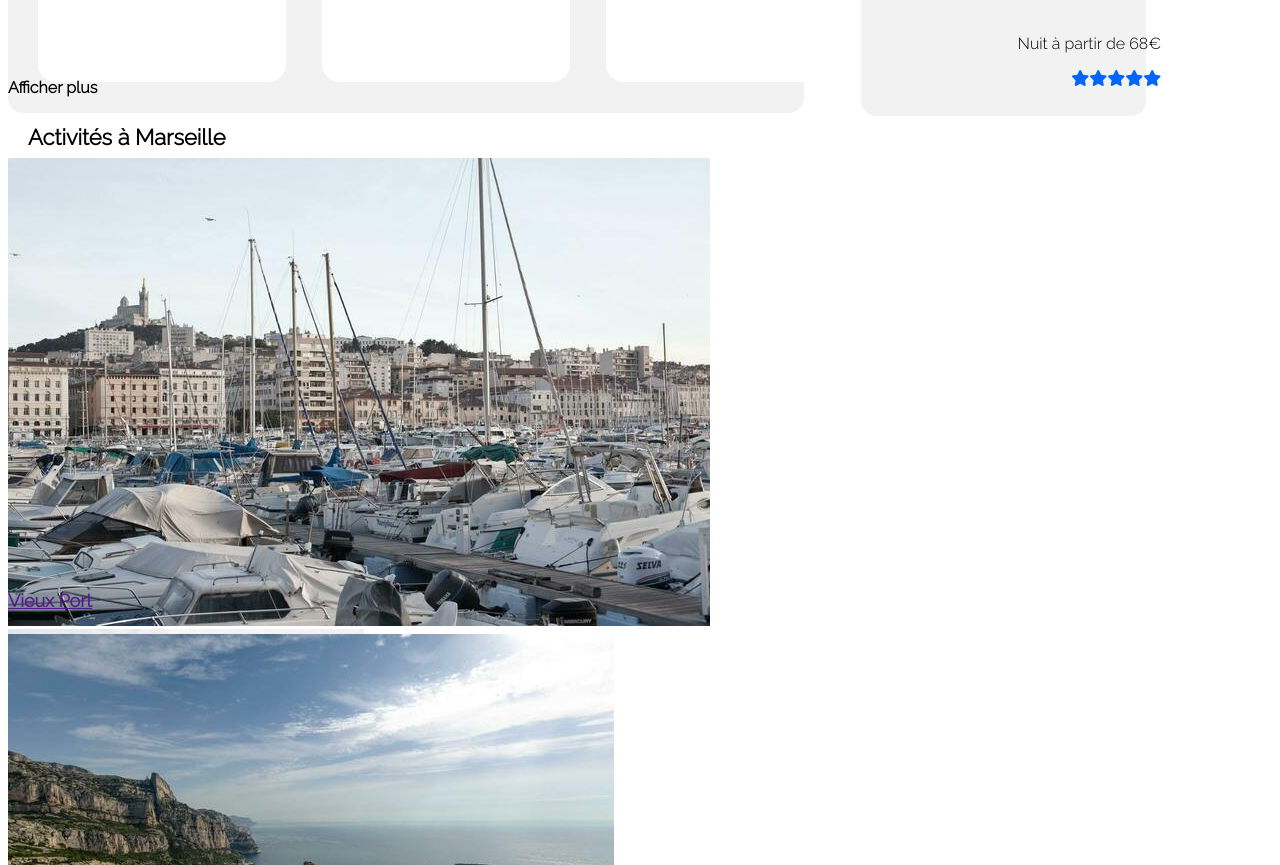
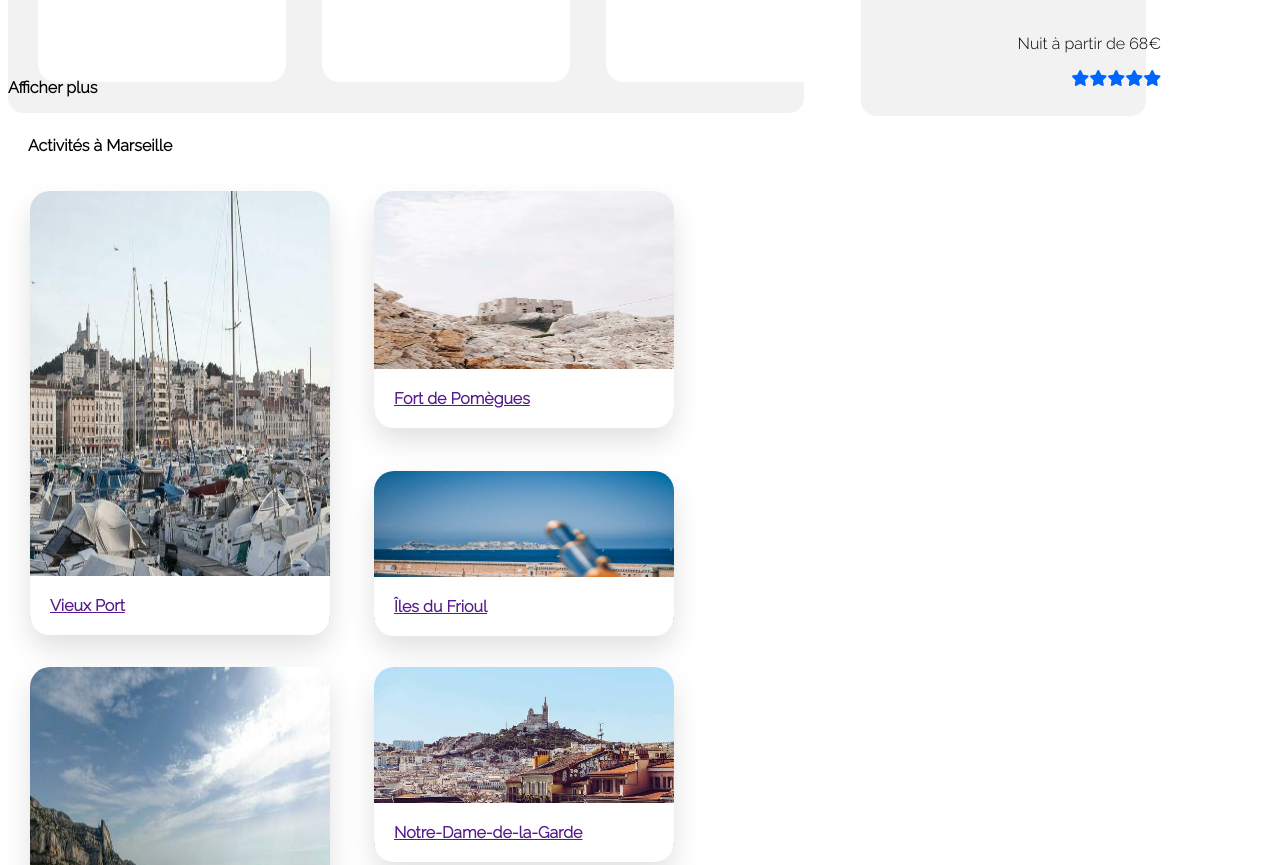
Before and after one commit to YASSERSAID-OC/P2_Said_Yasser, a plain HTML site: page index.html in a window 1280 px wide. Shown: the part 1105-1970 px from the top of the page. Drawn offline with Linux system fonts and the light colour scheme.

Commit message:
FLEX PREDEFINIS

```diff
--- a/index.html
+++ b/index.html
@@ -122,7 +122,7 @@
                 </div>
         </div>
     </div>
-        <section id="ActivitésàMarseille">
+    <section id="Activites" class="flexWrap flexColumn">
 
             <h3 id="titreActivites">Activités à Marseille</h3>
 
@@ -172,7 +172,7 @@
                     </a>
                 </div>
                 </div>
-        </section>
+    </section>
         <footer>
             <div id="footer">
                 <div>
--- a/style.css
+++ b/style.css
@@ -17,6 +17,28 @@ h3
 {
     font-size: 18px; /* Titres de 18 pixels */
     font-weight: bold;
+}
+/* ------- FLEX PREDEFINIS ------- */
+
+.flexWrap
+{
+    display: flex;
+    flex-wrap: wrap;
+}
+.flexColumn
+{
+    display: flex;
+    flex-direction: column;
+}
+.flexRow
+{
+    display: flex;
+    flex-direction: row;
+}
+.flexBetween
+{
+    display: flex;
+    justify-content: space-between;
 }
 /* ------- EN TETE ------- */
 .ul1
@@ -300,7 +322,7 @@ h3
 
 /*  IMAGES ACTIVITES */
 
-#ActivitésàMarseille .img
+#Activites img
 {
     height: 100%;
     border-radius: 1.25rem 1.25rem 1.25rem 1.25rem;
```
